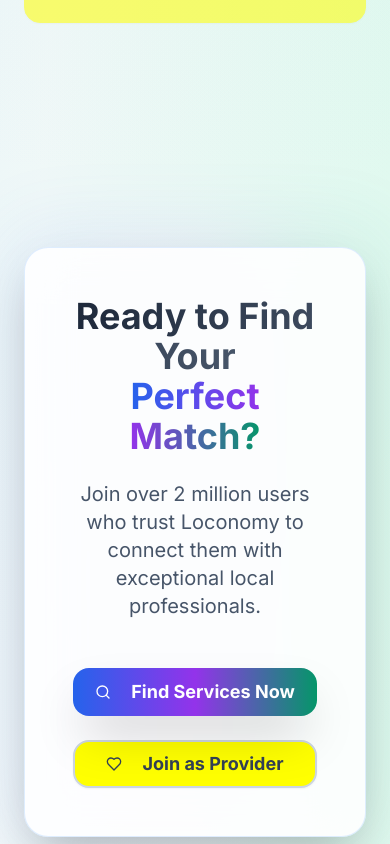
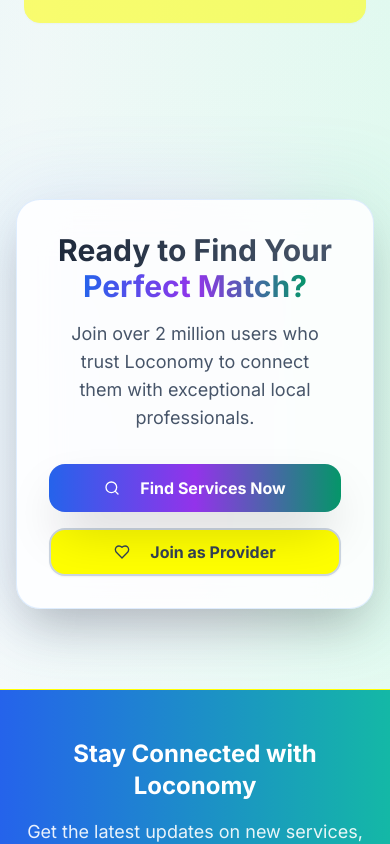
Before and after one commit to thupa-pro/lipo, a Next.js app: page /en in a window 390 px wide. Shown: the part 6295-7139 px from the top of the page. Built offline with nearby package versions, Linux system fonts and the light colour scheme.

Commit message:
Complete the final CTA section enhancements for mobile responsiveness
cgen-8daf049943604c9a96bce7c22954b8ad

```diff
--- a/app/[locale]/page.tsx
+++ b/app/[locale]/page.tsx
@@ -512,12 +512,21 @@ export default function HomePage() {
       </section>
 
       {/* CTA Section */}
-      <section className="relative z-10 py-32 px-6">
+      <section
+        className="relative z-10 py-20 sm:py-24 lg:py-32 px-4 sm:px-6"
+        aria-labelledby="cta-heading"
+      >
         <div className="max-w-4xl mx-auto text-center">
           <div className="relative">
-            <div className="absolute -inset-4 bg-gradient-to-r from-blue-500 via-purple-500 to-emerald-500 dark:from-violet-500 dark:via-purple-500 dark:to-pink-500 rounded-3xl blur-2xl opacity-10 dark:opacity-20" />
-            <div className="relative bg-white/90 dark:bg-white/5 backdrop-blur-xl rounded-3xl p-12 border border-blue-200/50 dark:border-white/10 shadow-2xl">
-              <h2 className="text-4xl md:text-6xl font-bold mb-6">
+            <div
+              className="absolute -inset-4 bg-gradient-to-r from-blue-500 via-purple-500 to-emerald-500 dark:from-violet-500 dark:via-purple-500 dark:to-pink-500 rounded-3xl blur-2xl opacity-10 dark:opacity-20"
+              aria-hidden="true"
+            />
+            <div className="relative bg-white/90 dark:bg-white/5 backdrop-blur-xl rounded-3xl p-8 sm:p-12 border border-blue-200/50 dark:border-white/10 shadow-2xl">
+              <h2
+                id="cta-heading"
+                className="text-3xl sm:text-4xl md:text-5xl lg:text-6xl font-bold mb-4 sm:mb-6"
+              >
                 <span className="bg-gradient-to-r from-slate-800 to-slate-600 dark:from-white dark:via-violet-200 dark:to-white bg-clip-text text-transparent">
                   Ready to Find Your
                 </span>
@@ -526,30 +535,36 @@ export default function HomePage() {
                   Perfect Match?
                 </span>
               </h2>
-              <p className="text-xl text-slate-600 dark:text-gray-300 mb-12 max-w-2xl mx-auto">
+              <p className="text-lg sm:text-xl text-slate-600 dark:text-gray-300 mb-8 sm:mb-12 max-w-2xl mx-auto px-4 sm:px-0">
                 Join over 2 million users who trust Loconomy to connect them
                 with exceptional local professionals.
               </p>
 
-              <div className="flex flex-col sm:flex-row gap-6 justify-center">
+              <div className="flex flex-col sm:flex-row gap-4 sm:gap-6 justify-center">
                 <Button
                   size="lg"
-                  className="relative bg-gradient-to-r from-blue-600 via-purple-600 to-emerald-600 hover:from-blue-500 hover:via-purple-500 hover:to-emerald-500 dark:from-violet-600 dark:via-purple-600 dark:to-pink-600 dark:hover:from-violet-500 dark:hover:via-purple-500 dark:hover:to-pink-500 text-white rounded-2xl px-12 py-4 font-bold text-lg shadow-2xl hover:shadow-blue-500/30 dark:hover:shadow-violet-500/30 transition-all duration-500"
+                  className="relative w-full sm:w-auto bg-gradient-to-r from-blue-600 via-purple-600 to-emerald-600 hover:from-blue-500 hover:via-purple-500 hover:to-emerald-500 dark:from-violet-600 dark:via-purple-600 dark:to-pink-600 dark:hover:from-violet-500 dark:hover:via-purple-500 dark:hover:to-pink-500 text-white rounded-2xl px-8 sm:px-12 py-4 font-bold text-base sm:text-lg shadow-2xl hover:shadow-blue-500/30 dark:hover:shadow-violet-500/30 transition-all duration-500 focus:outline-none focus:ring-2 focus:ring-blue-500 focus:ring-offset-2 dark:focus:ring-offset-black"
                   asChild
                 >
-                  <Link href="/auth/signup">
-                    <Search className="w-5 h-5 mr-3" />
+                  <Link
+                    href="/auth/signup"
+                    aria-label="Sign up to find services"
+                  >
+                    <Search className="w-5 h-5 mr-3" aria-hidden="true" />
                     Find Services Now
                   </Link>
                 </Button>
                 <Button
                   size="lg"
                   variant="outline"
-                  className="rounded-2xl px-12 py-4 font-bold text-lg border-2 border-slate-300 dark:border-white/20 text-slate-700 dark:text-white hover:bg-slate-50 dark:hover:bg-white/10 hover:border-blue-400 dark:hover:border-white/40 transition-all duration-500"
+                  className="w-full sm:w-auto rounded-2xl px-8 sm:px-12 py-4 font-bold text-base sm:text-lg border-2 border-slate-300 dark:border-white/20 text-slate-700 dark:text-white hover:bg-slate-50 dark:hover:bg-white/10 hover:border-blue-400 dark:hover:border-white/40 transition-all duration-500 focus:outline-none focus:ring-2 focus:ring-blue-500 focus:ring-offset-2 dark:focus:ring-offset-black"
                   asChild
                 >
-                  <Link href="/become-provider">
-                    <Heart className="w-5 h-5 mr-3" />
+                  <Link
+                    href="/become-provider"
+                    aria-label="Join as a service provider"
+                  >
+                    <Heart className="w-5 h-5 mr-3" aria-hidden="true" />
                     Join as Provider
                   </Link>
                 </Button>
```
